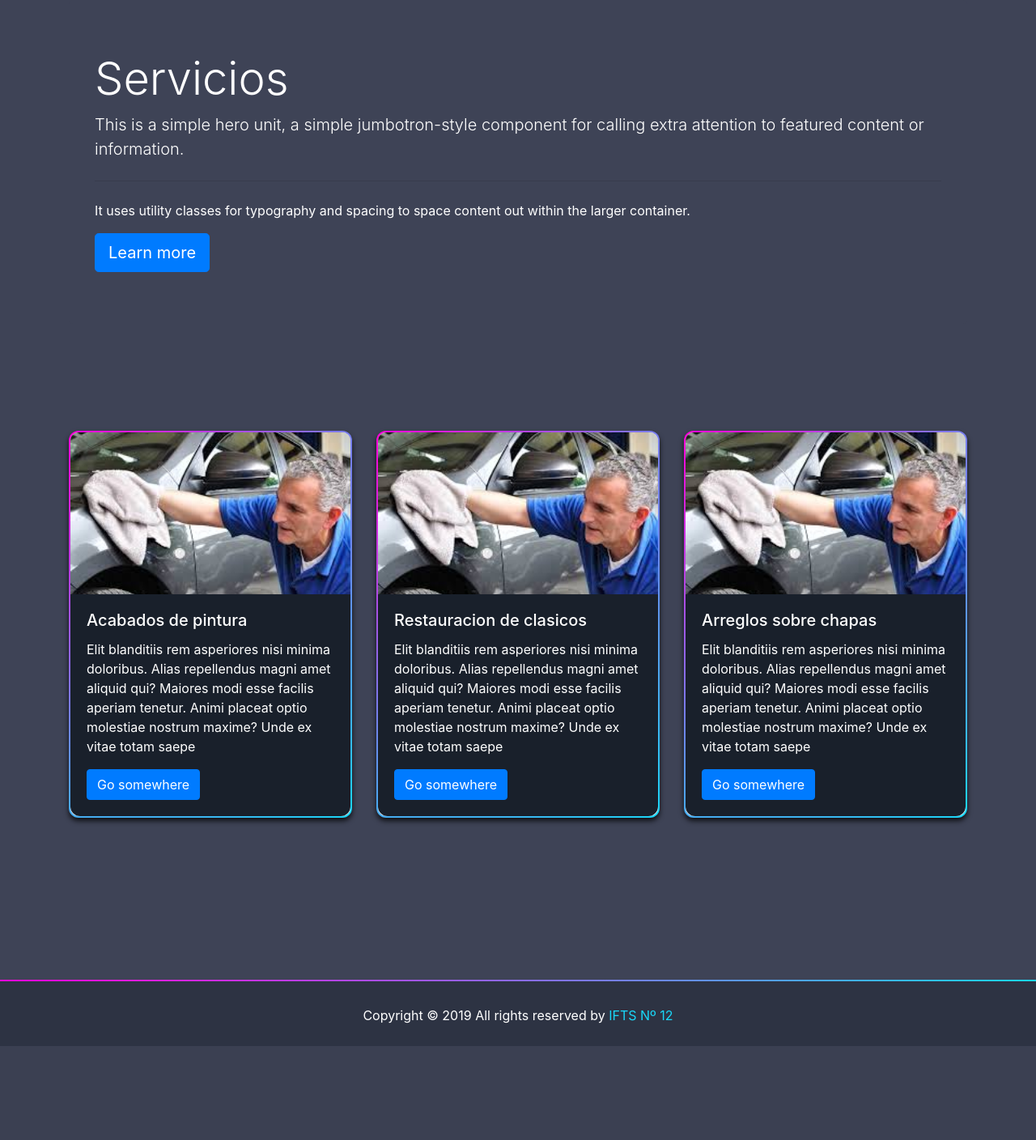
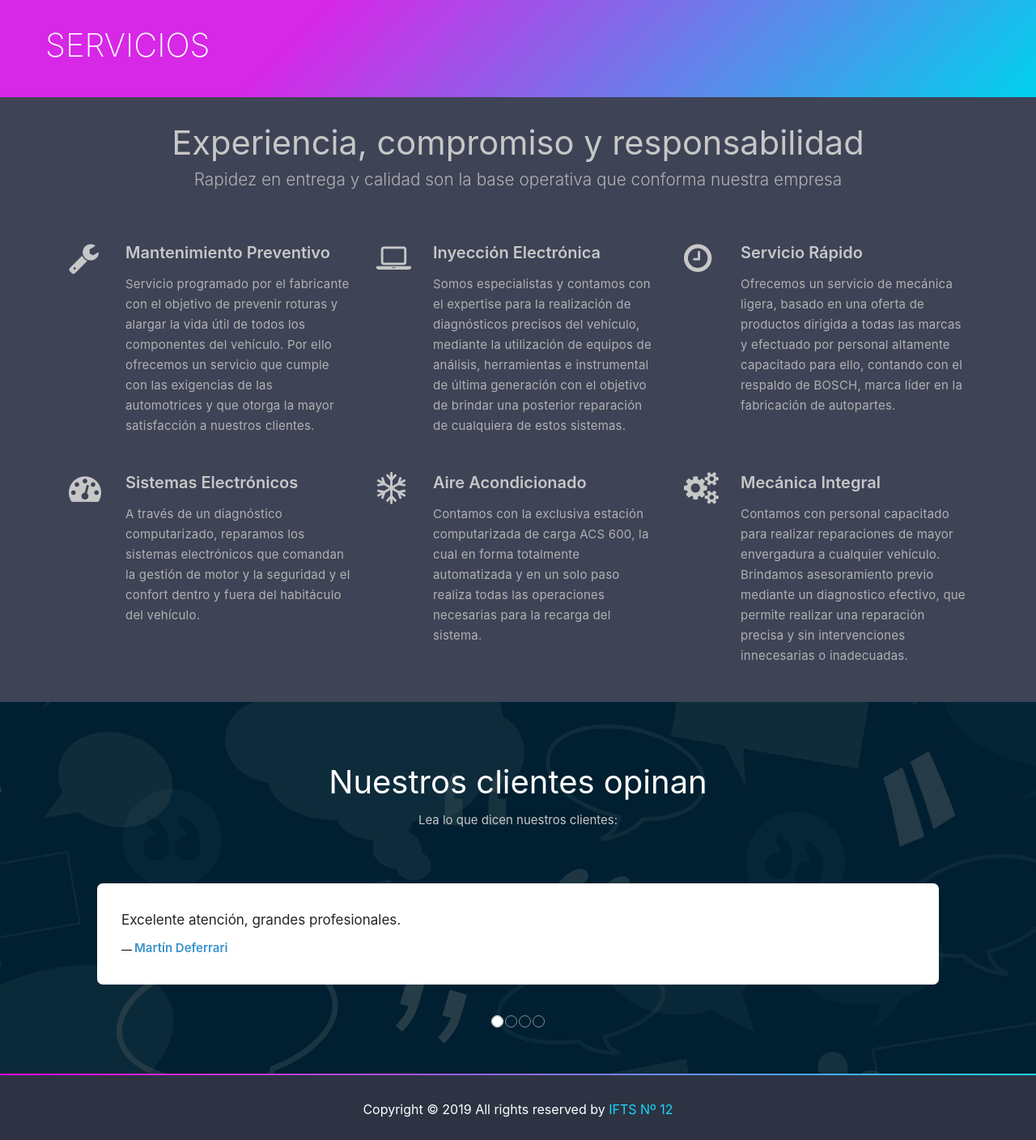
Before and after one commit to menendezg/IFTS12-Liendro-Website, a PHP site: page /services.html in a window 1280 px wide. Shown: the part 166-1574 px from the top of the page at 81% size. Before the commit the page ends 1458 px from the top, so only its background shows below. Run offline with PHP 8.4, Linux system fonts and the light colour scheme.

Commit message:
Servicios terminada

```diff
--- a/css/style.css
+++ b/css/style.css
@@ -217,6 +217,276 @@ small {
   border-bottom-right-radius: 10px;
 }
 
+.subpage-title {
+  font-size: 2.2em;
+  font-weight: bold;
+  text-transform: uppercase;
+  text-align: center;
+}
+
+.subpage-subtitle {
+  font-size: 1.52em;
+  font-weight: 400;
+  text-transform: uppercase;
+}
+
+.paragraph-justify {
+  text-align: justify;
+  text-indent: 3em;
+}
+
+.jumbotron-services {
+  background: rgba(215,39,231,1);
+  background: -moz-linear-gradient(-45deg, rgba(215,39,231,1) 0%, rgba(215,39,231,1) 29%, rgba(0,209,237,1) 100%);
+  background: -webkit-gradient(left top, right bottom, color-stop(0%, rgba(215,39,231,1)), color-stop(29%, rgba(215,39,231,1)), color-stop(100%, rgba(0,209,237,1)));
+  background: -webkit-linear-gradient(-45deg, rgba(215,39,231,1) 0%, rgba(215,39,231,1) 29%, rgba(0,209,237,1) 100%);
+  background: -o-linear-gradient(-45deg, rgba(215,39,231,1) 0%, rgba(215,39,231,1) 29%, rgba(0,209,237,1) 100%);
+  background: -ms-linear-gradient(-45deg, rgba(215,39,231,1) 0%, rgba(215,39,231,1) 29%, rgba(0,209,237,1) 100%);
+  background: linear-gradient(135deg, rgba(215,39,231,1) 0%, rgba(215,39,231,1) 29%, rgba(0,209,237,1) 100%);
+  filter: progid:DXImageTransform.Microsoft.gradient( startColorstr='#d727e7', endColorstr='#00d1ed', GradientType=1 );
+  padding: 2em 2em!important;
+  border-radius: 0px!important;
+}
+
+.jumbotron-services h1 {
+  font-size: 2.5em;
+  font-weight: 200;
+}
+
+.services-main h1 {
+  color: #c7c7c7;
+  font-size: 2.6em;
+  font-weight: 400;
+  text-align: center;
+}
+
+.services-main h3 {
+  color: #b2b1b1;
+  font-size: 1.3em;
+  font-weight: 300;
+  text-align: center;
+}
+
+.services-box {
+  margin-top: 4em;
+}
+
+.service-area {
+  margin: 0px;
+  padding: 0px 0px 45px;
+}
+
+.service-area i {
+  color: #c7c7c7;
+  text-decoration: none;
+  font-size: 40px;
+}
+
+.service-area h3 {
+  color: #c7c7c7;
+  font-weight: 600;
+  font-size: 20px;
+  letter-spacing: 0px;
+  line-height: 27px;
+  margin: 0 0 12px;
+  text-align: left!important;
+}
+
+.service-area p {
+  color: #b2b1b1;
+  font-weight: 400;
+  font-size: 15px;
+  letter-spacing: 0.2px;
+  line-height: 25px;
+  margin: 0;
+}
+
+.media:first-child {
+  margin-top: 0;
+}
+
+.media {
+  margin-top: 15px;
+}
+
+.service-icon {
+  float: left;
+  margin: 0 30px 0 0;
+  padding: 0;
+  width: 40px;
+}
+
+.media-body {
+  display: table-cell;
+  vertical-align: top;
+  overflow: hidden;
+}
+
+/* TESTIMONIAL SECTION */
+.testimonial-section {
+  height: 100%;
+  margin: 0;
+  overflow: hidden;
+  padding: 0;
+  width: 100%;
+  background:rgba(0, 0, 0, 0) url('../img/person-says.png') no-repeat;
+  background-blend-mode: soft-light;
+  background-position: center;
+  background-size: cover;
+}
+
+.testimonial-section .overlay {
+  height: 100%;
+  padding: 80px 0 70px;
+  position: relative;
+  width: 100%;
+}
+
+.section-heading-title {
+  background-position: center top;
+  background-repeat: no-repeat;
+  margin: -5px auto 53px;
+  padding: 0 15px;
+  position: relative;
+  width: 97.4%;
+  text-align: center;
+}
+
+.section-heading-title h1 {
+  color: #fff;
+  font-weight: 400;
+  margin: 0 0 10px;
+}
+
+.section-heading-title p {
+  color: #c7c7c7;
+  font-weight: 400;
+  font-size: 15px;
+  line-height: 25px;
+  margin: 0 0 0px;
+}
+
+.carousel {
+  position: relative;
+}
+
+.carousel-inner {
+  position: relative;
+  width: 100%;
+  overflow: hidden;
+}
+
+.carousel .row {
+  margin-right: -15px;
+  margin-left: -15px;
+}
+
+.carousel .width-auto {
+  width: auto !important;
+}
+
+.media:first-child {
+  margin-top: 0;
+}
+
+.media {
+  margin-top: 15px;
+}
+
+.testmonial-area {
+  margin: 0px 0 30px;
+  padding: 0 50px 0 50px;
+}
+
+.testmonial-area .media-body {
+  margin: 13px 0 0;
+}
+
+.media-body {
+  overflow: hidden;
+  display: block !important;
+}
+
+.description-box {
+  background-color: #ffffff;
+  border-radius: 7px;
+  padding: 30px;
+  position: relative;
+}
+
+.author-description {
+  color: #242526;
+  display: block;
+  font-weight: 400;
+  font-size: 17px;
+  line-height: 30px;
+  margin-bottom: 10px;
+  margin-top: 0;
+}
+
+.testmonial-area h4 {
+  color: #3893cd;
+  font-weight: 600;
+  font-size: 15px;
+  line-height: 20px;
+  margin-bottom: 5px;
+  letter-spacing: 0px;
+  display: block;
+  margin-top: 0;
+}
+
+.testmonial-area h4 > span {
+  background: none repeat scroll 0 0 #000;
+  float: left;
+  height: 1px;
+  margin-right: 3px;
+  position: relative;
+  top: 12px;
+  width: 13px;
+}
+
+.testi-pager {
+  bottom: 0px;
+  padding-top: 40px;
+  margin-bottom: -30px!important;
+}
+
+.testi-pager .carousel-indicators {
+  bottom: 0;
+}
+
+.carousel-indicators {
+  position: absolute;
+  bottom: 10px;
+  left: 50%;
+  z-index: 15;
+  width: 60%;
+  padding-left: 0;
+  margin-left: -30%;
+  text-align: center;
+  list-style: none;
+}
+
+.testi-pager .carousel-indicators .active {
+  width: 13px;
+  height: 13px;
+  margin: 1px;
+  background-color: #fff;
+  border: 1px solid #fff;
+}
+
+.testi-pager .carousel-indicators li {
+  display: inline-block;
+  width: 13px;
+  height: 13px;
+  background-color: transparent;
+  border: 1px solid #fff;
+  border-radius: 10px;
+  padding: 0;
+  margin: 1px;
+}
+/* // TESTIMONIAL SECTION */
+
 .fill-in {
   object-fit: cover;
 }
--- a/services.html
+++ b/services.html
@@ -19,6 +19,7 @@
       href="https://fonts.googleapis.com/css?family=Oswald&display=swap"
       rel="stylesheet"
     />
+    <link rel="stylesheet" href="https://cdnjs.cloudflare.com/ajax/libs/font-awesome/4.7.0/css/font-awesome.min.css">
     <link rel="stylesheet" type="text/css" href="css/style.css" />
     <title>SierraMax</title>
   </head>
@@ -44,14 +45,14 @@
         <ul class="navbar-nav">
           <li class="nav-item">
             <a class="nav-link" href="index.html"
-              >Inicio <span class="sr-only">(current)</span></a
+              >Inicio</a
             >
           </li>
           <li class="nav-item">
             <a class="nav-link" href="us.html">Nosotros</a>
           </li>
           <li class="nav-item active">
-            <a class="nav-link" href="services.html">Servicios</a>
+            <a class="nav-link" href="services.html">Servicios <span class="sr-only">(current)</span></a>
           </li>
           <li class="nav-item">
             <a class="nav-link" href="contact.html">Contacto</a>
@@ -69,92 +70,203 @@
     </nav>
     <!-- END NAV -->
 
-    <div class="container">
-      <div class="row custom_bottom">
-        <div class="col-sm-12">
-          <div class="jumbotron custom-jumbotron">
-            <h1 class="display-4">Servicios</h1>
-            <p class="lead">
-              This is a simple hero unit, a simple jumbotron-style component for
-              calling extra attention to featured content or information.
-            </p>
-            <hr class="my-4" />
-            <p>
-              It uses utility classes for typography and spacing to space
-              content out within the larger container.
-            </p>
-            <a class="btn btn-primary btn-lg" href="#" role="button"
-              >Learn more</a
-            >
-          </div>
+      <div class="">
+        <div class="jumbotron jumbotron-services custom-jumbotron">
+          <h1 class="display-4 ml-4">SERVICIOS</h1>
         </div>
       </div>
 
-      <div class="row justify-content-center custom_bottom">
-        <div class="col-sm-4">
-          <div class="card">
-            <img
-              src="img/clean_car.jpeg"
-              class="card-img-top fill-in"
-              alt="..."
-              height="200"
-            />
-            <div class="card-body dark-card">
-              <h5 class="card-title">Acabados de pintura</h5>
-              <p class="card-text">
-                Elit blanditiis rem asperiores nisi minima doloribus. Alias
-                repellendus magni amet aliquid qui? Maiores modi esse facilis
-                aperiam tenetur. Animi placeat optio molestiae nostrum maxime?
-                Unde ex vitae totam saepe
-              </p>
-              <a href="#" class="btn btn-primary">Go somewhere</a>
+    <div class="container services-main">
+      <h1 class="display-4">Experiencia, compromiso y responsabilidad</h1>
+      <h3>Rapidez en entrega y calidad son la base operativa que conforma nuestra empresa</h3>
+
+      <div class="row services-box">
+        <!-- service area -->
+        <div class="col-md-4">
+          <div class="service-area">
+            <div class="media">
+              <div class="service-icon">
+                <i class="fa fa-wrench"></i>
+              </div>
+              <div class="media-body">
+                <h3>Mantenimiento Preventivo</h3>
+                <p>
+                  Servicio programado por el fabricante con el objetivo de prevenir roturas y alargar
+                  la vida útil de todos los componentes del vehículo. Por ello ofrecemos un servicio
+                  que cumple con las exigencias de las automotrices y que otorga la mayor satisfacción
+                  a nuestros clientes.
+                </p>
+              </div>
             </div>
           </div>
         </div>
-        <div class="col-sm-4">
-          <div class="card">
-            <img
-              src="img/clean_car.jpeg"
-              class="card-img-top fill-in"
-              alt="..."
-              height="200"
-            />
-            <div class="card-body dark-card">
-              <h5 class="card-title">Restauracion de clasicos</h5>
-              <p class="card-text">
-                Elit blanditiis rem asperiores nisi minima doloribus. Alias
-                repellendus magni amet aliquid qui? Maiores modi esse facilis
-                aperiam tenetur. Animi placeat optio molestiae nostrum maxime?
-                Unde ex vitae totam saepe
-              </p>
-              <a href="#" class="btn btn-primary">Go somewhere</a>
+        <!-- service area -->
+        <div class="col-md-4">
+            <div class="service-area">
+              <div class="media">
+                <div class="service-icon">
+                  <i class="fa fa-laptop"></i>
+                </div>
+                <div class="media-body">
+                  <h3>Inyección Electrónica</h3>
+                  <p>
+                      Somos especialistas y contamos con el expertise para la realización de diagnósticos
+                      precisos del vehículo, mediante la utilización de equipos de análisis, herramientas
+                      e instrumental de última generación con el objetivo de brindar una posterior
+                      reparación de cualquiera de estos sistemas.
+                  </p>
+                </div>
+              </div>
+            </div>
+          </div>
+          <!-- service area -->
+        <div class="col-md-4">
+            <div class="service-area">
+              <div class="media">
+                <div class="service-icon">
+                  <i class="fa fa-clock-o"></i>
+                </div>
+                <div class="media-body">
+                  <h3>Servicio Rápido</h3>
+                  <p>
+                      Ofrecemos un servicio de mecánica ligera, basado en una oferta de productos dirigida
+                      a todas las marcas y efectuado por personal altamente capacitado para ello, contando
+                      con el respaldo de BOSCH, marca líder en la fabricación de autopartes.
+                  </p>
+                </div>
+              </div>
+            </div>
+          </div>
+          <!-- service area -->
+        <div class="col-md-4">
+            <div class="service-area">
+              <div class="media">
+                <div class="service-icon">
+                  <i class="fa fa-tachometer"></i>
+                </div>
+                <div class="media-body">
+                  <h3>Sistemas Electrónicos</h3>
+                  <p>
+                      A través de un diagnóstico computarizado, reparamos los sistemas electrónicos que
+                      comandan la gestión de motor y la seguridad y el confort dentro y fuera del habitáculo
+                      del vehículo.
+                  </p>
+                </div>
+              </div>
+            </div>
+          </div>
+          <!-- service area -->
+        <div class="col-md-4">
+            <div class="service-area">
+              <div class="media">
+                <div class="service-icon">
+                  <i class="fa fa-snowflake-o"></i>
+                </div>
+                <div class="media-body">
+                  <h3>Aire Acondicionado</h3>
+                  <p>
+                      Contamos con la exclusiva estación computarizada de carga ACS 600, la cual en forma
+                      totalmente automatizada y en un solo paso realiza todas las operaciones necesarias
+                      para la recarga del sistema.
+                  </p>
+                </div>
+              </div>
+            </div>
+          </div>
+          <!-- service area -->
+        <div class="col-md-4">
+            <div class="service-area">
+              <div class="media">
+                <div class="service-icon">
+                  <i class="fa fa-cogs"></i>
+                </div>
+                <div class="media-body">
+                  <h3>Mecánica Integral</h3>
+                  <p>
+                      Contamos con personal capacitado para realizar reparaciones de mayor envergadura a
+                      cualquier vehículo. Brindamos asesoramiento previo mediante un diagnostico efectivo,
+                      que permite realizar una reparación precisa y sin intervenciones innecesarias o inadecuadas.
+                  </p>
+                </div>
+              </div>
+            </div>
+          </div>
+      </div>
+    </div>
+
+    <!-- Testimonial Section -->
+		<div class="testimonial-section">
+      <div class="overlay" style="background: none repeat scroll 0 0 rgba(0, 0, 0, 0.2);">
+      <div class="container">
+        <!-- Section Title -->
+        <div class="row">
+          <div class="col-md-12">
+            <div class="section-heading-title">
+              <h1 class="text-color">Nuestros clientes opinan</h1>
+              <p class="text-color">Lea lo que dicen nuestros clientes:</p>
+
             </div>
           </div>
         </div>
-        <div class="col-sm-4">
-          <div class="card">
-            <img
-              src="img/clean_car.jpeg"
-              class="card-img-top fill-in"
-              alt="..."
-              height="200"
-            />
-            <div class="card-body dark-card">
-              <h5 class="card-title">Arreglos sobre chapas</h5>
-              <p class="card-text">
-                Elit blanditiis rem asperiores nisi minima doloribus. Alias
-                repellendus magni amet aliquid qui? Maiores modi esse facilis
-                aperiam tenetur. Animi placeat optio molestiae nostrum maxime?
-                Unde ex vitae totam saepe
-              </p>
-              <a href="#" class="btn btn-primary">Go somewhere</a>
+        <!-- /Section Title -->
+
+        <!-- Testimonial -->
+        <div id="myTestimonial" class="carousel slide" data-ride="carousel" data-interval="4000">
+          <div class="row carousel-inner width-auto">
+
+            <div class="carousel-item pull-left item active">
+              <div class="media testmonial-area">
+                <div class="media-body description-box">
+                  <div class="author-description">Excelente atención, grandes profesionales.</div>
+                  <h4><span></span>Martín Deferrari</h4>
+                </div>
+              </div>
+            </div>
+
+            <div class="carousel-item pull-left item">
+              <div class="media testmonial-area">
+                <div class="media-body description-box">
+                  <div class="author-description">Agilidad en los trabajos y seriedad !! Recomendable</div>
+                  <h4><span></span>Marcos Russo<h4>
+                </div>
+              </div>
+            </div>
+
+            <div class="carousel-item pull-left item">
+              <div class="media testmonial-area">
+                <div class="media-body description-box">
+                  <div class="author-description">Excelente como dejaron el auto. Seriedad y mucha responsabilidad. Trabajan muy bien</div>
+                  <h4><span></span>Susana Rosas<h4>
+                </div>
+              </div>
+            </div>
+
+            <div class="carousel-item pull-left item">
+              <div class="media testmonial-area">
+                <div class="media-body description-box">
+                  <div class="author-description">Excelente atención, grandes profesionales. Trabajan muy bien, súper prolijos, nada de verso. Más que recomendado.</div>
+                  <h4><span></span>Juan Pablo Espindola<h4>
+                </div>
+              </div>
             </div>
           </div>
+
+          <!-- Testimonial Pagination -->
+            <div class="testi-pager">
+              <ol class="carousel-indicators testi-pagi">
+                <li data-target="#myTestimonial" data-slide-to="0" class="active"></li>
+                <li data-target="#myTestimonial" data-slide-to="1" class=""></li>
+                <li data-target="#myTestimonial" data-slide-to="2" class=""></li>
+                <li data-target="#myTestimonial" data-slide-to="3" class=""></li>
+              </ol>
+            </div>
         </div>
+        <!-- /Testimonial -->
+
       </div>
-
-      <div class="row justify-content-center custom_bottom"></div>
     </div>
+  </div>
+  <!-- /Testimonial Section -->
 
     <!-- footer -->
     <div class="container-fluid">
```
Also changed, not shown: us.html (+9 -9 lines), img/person-says.png (added).
